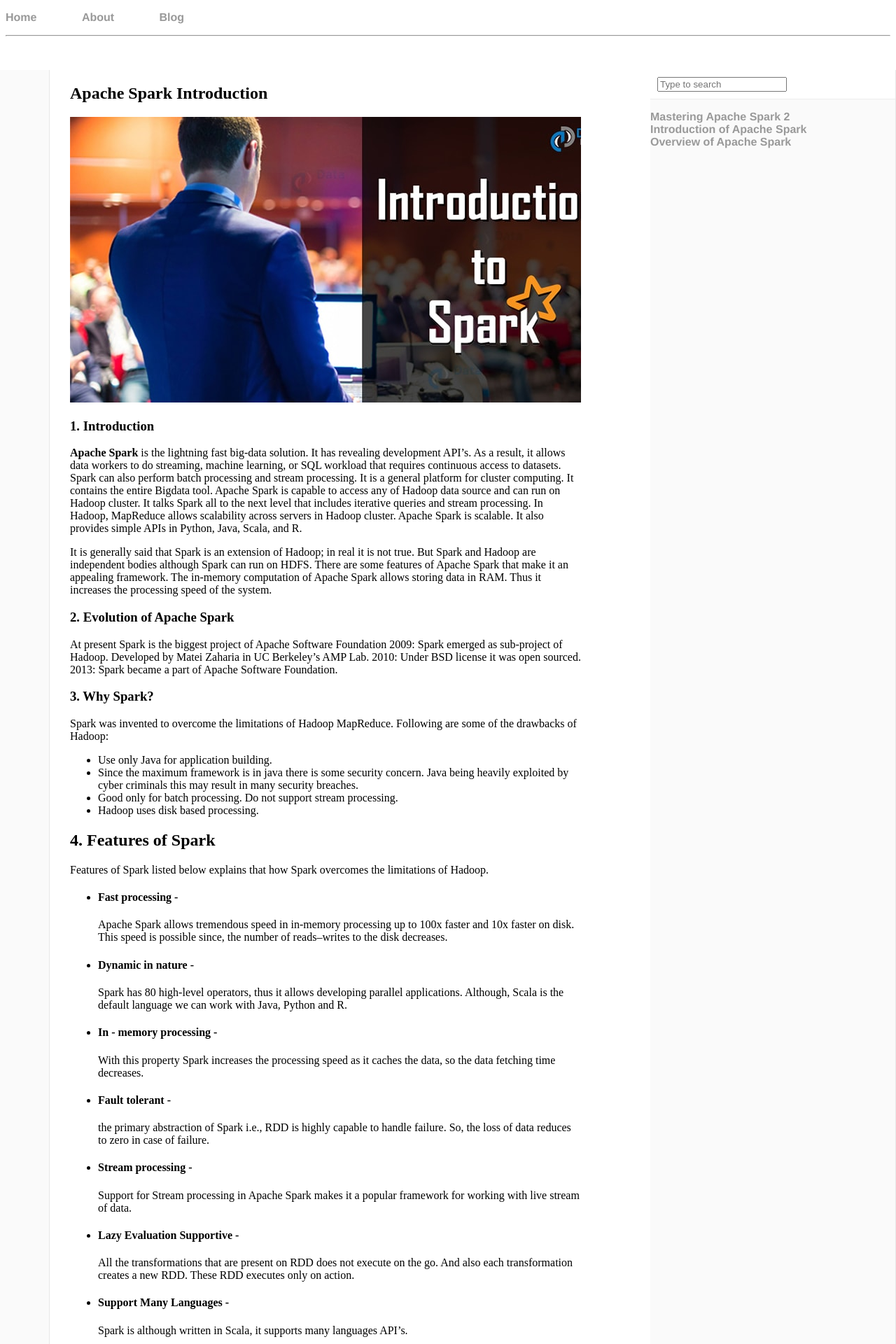
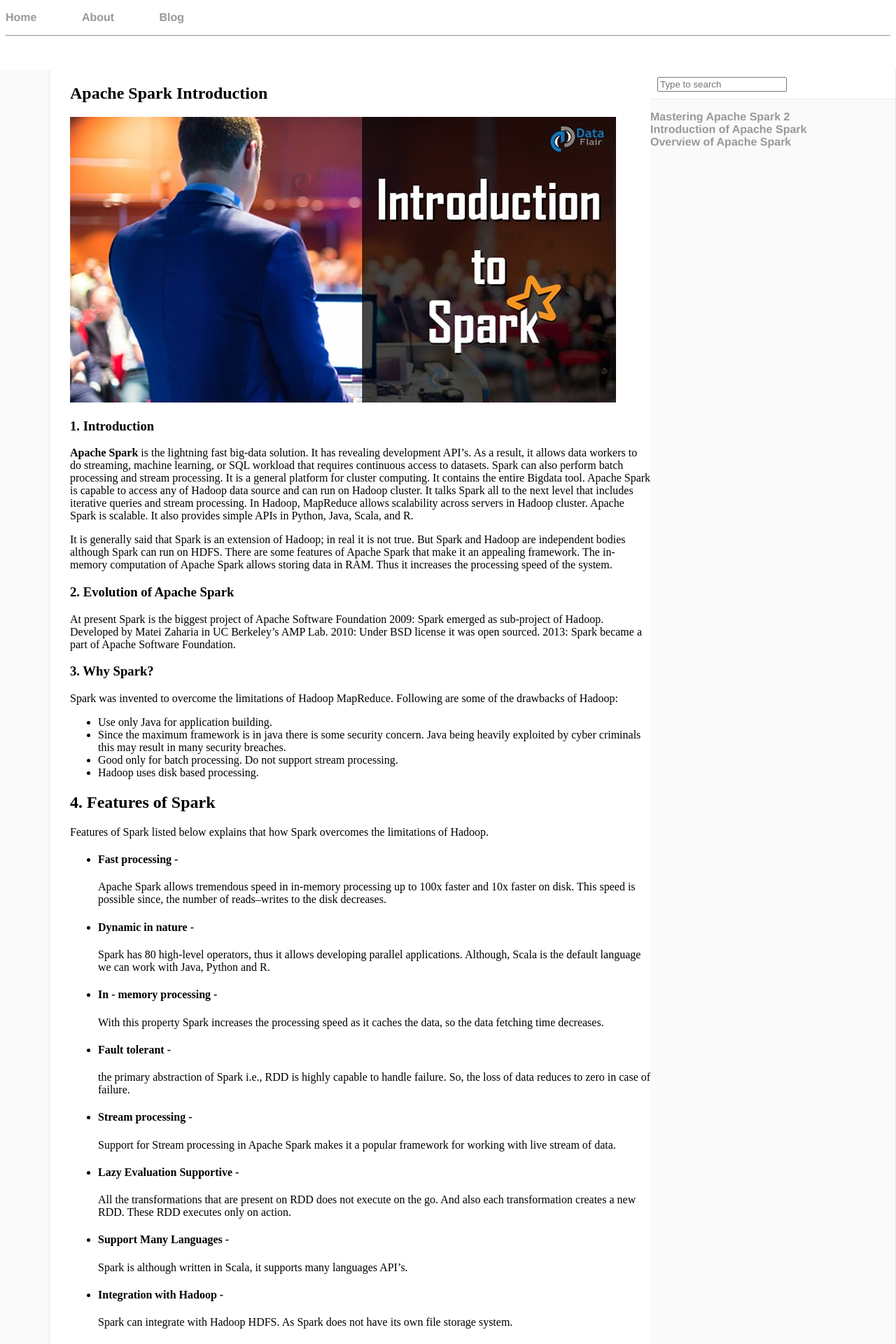
Before and after one commit to spark-tutorial/spark-tutorial.github.io, a Jekyll site: the page built from p/apache-spark-introduction.html, in a window 1280 px wide. Shown: the top 1920 px of the page at 70% size. Built offline with Jekyll 4.4.1, drawn with Linux system fonts in a browser that asks for light colours.

Commit message:
Update main.css

```diff
--- a/css/main.css
+++ b/css/main.css
@@ -118,7 +118,7 @@ margin-left: 0!important;
 .book-body {
     position: absolute;
     top: 100px;
-    right: 450px;
+    right: 350px;
     left: 100px;
     bottom: 100px;
     overflow-y: auto;
```
